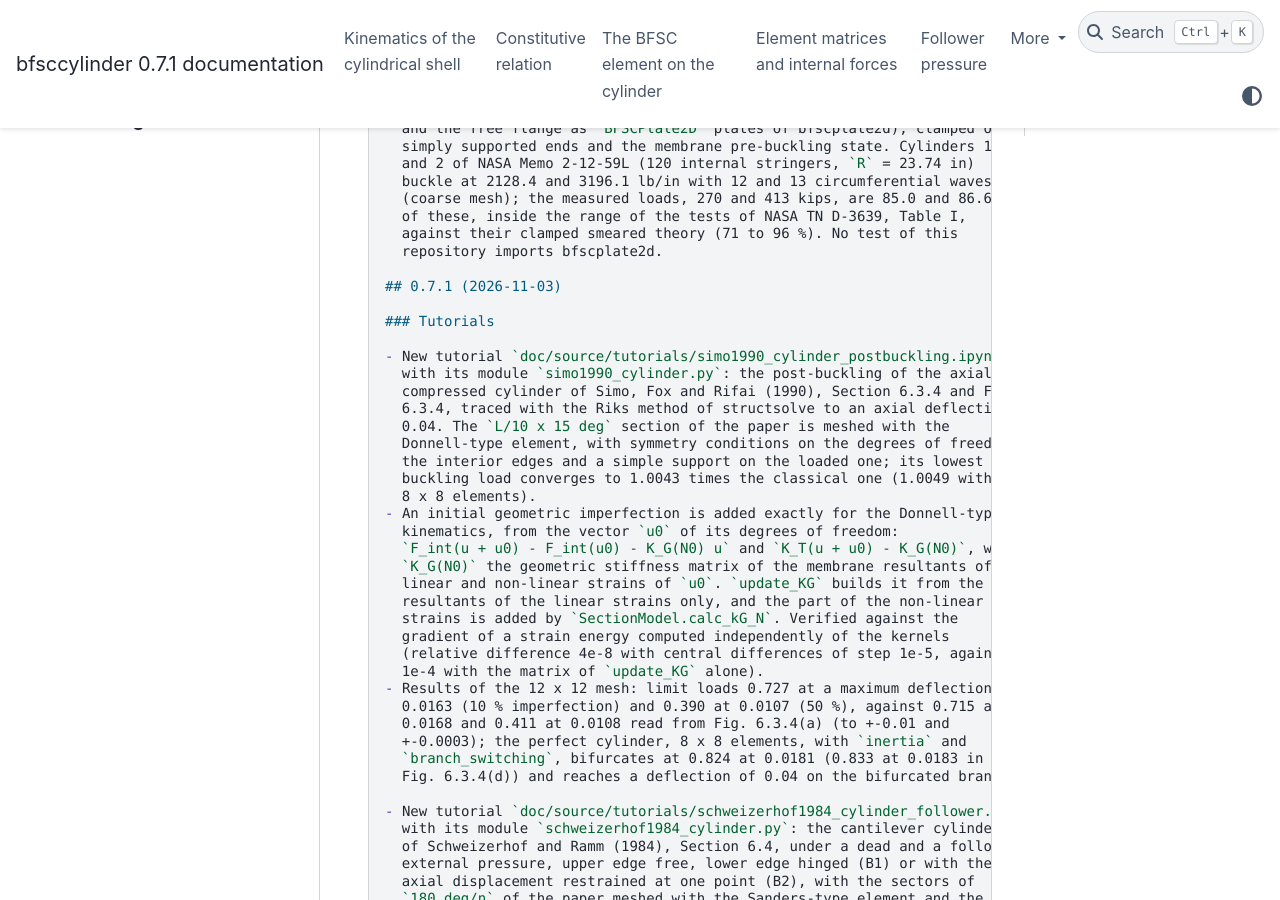
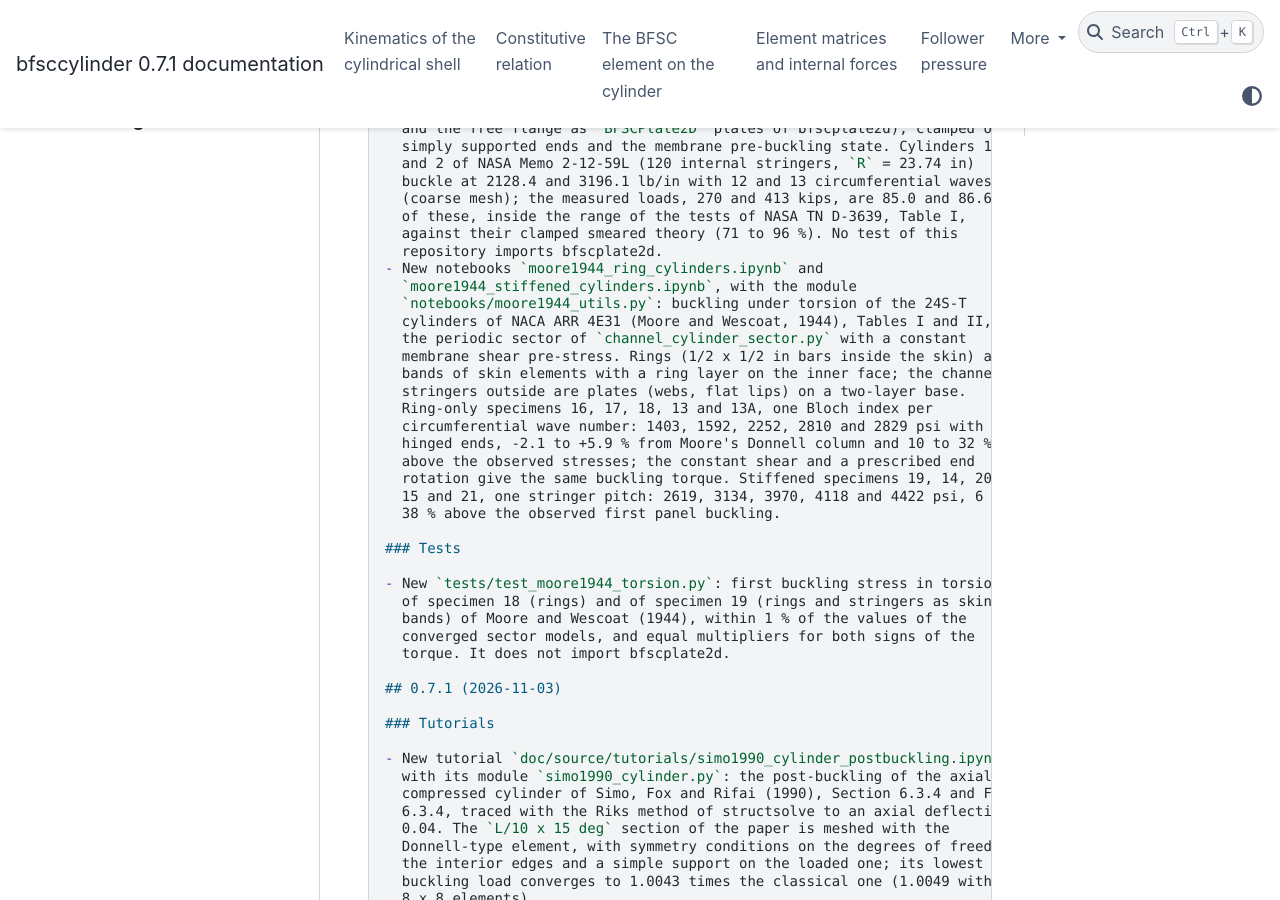
Before and after one commit to saullocastro/bfsccylinder, a Sphinx documentation site: the page built from doc/source/changelog.rst, in a window 1280 px wide and 900 px high, scrolled down 425 px. Built offline with Sphinx 7.4.7 and the PyData theme 0.15.4, drawn with Linux system fonts in a browser that asks for light colours; pages that are not in the unit, such as notebooks, are missing from menus; the version number is read from the project's files by our own code.

Commit message:
DOC: moore1944 stiffened cylinders in torsion, notebook, toctree and CHANGELOG
Specimens 19, 14, 20, 15 and 21 of Moore and Wescoat (1944), Table II:
one stringer pitch with Bloch indices 0 to n_s/2, channel stringers
outside (base as a two-layer skin, webs and flat lips of 0.283 in, the
area of Fig. 30), rings as skin bands, constant shear pre-stress.
Converged (last refinement 0.26 to 0.31 %), hinged ends: 2619, 3134,
3970, 4118 and 4422 psi against the observed lowest panel 2110, 2950,
2870, 3370 and 4120 psi. Executed on hpc12 (job 1059828). Both notebooks
added to the Tutorials toctree.

```diff
--- a/CHANGELOG.md
+++ b/CHANGELOG.md
@@ -18,6 +18,29 @@ The dates of the released versions are those of their tagged commits.
   of these, inside the range of the tests of NASA TN D-3639, Table I,
   against their clamped smeared theory (71 to 96 %). No test of this
   repository imports bfscplate2d.
+- New notebooks `moore1944_ring_cylinders.ipynb` and
+  `moore1944_stiffened_cylinders.ipynb`, with the module
+  `notebooks/moore1944_utils.py`: buckling under torsion of the 24S-T
+  cylinders of NACA ARR 4E31 (Moore and Wescoat, 1944), Tables I and II, on
+  the periodic sector of `channel_cylinder_sector.py` with a constant
+  membrane shear pre-stress. Rings (1/2 x 1/2 in bars inside the skin) are
+  bands of skin elements with a ring layer on the inner face; the channel
+  stringers outside are plates (webs, flat lips) on a two-layer base.
+  Ring-only specimens 16, 17, 18, 13 and 13A, one Bloch index per
+  circumferential wave number: 1403, 1592, 2252, 2810 and 2829 psi with
+  hinged ends, -2.1 to +5.9 % from Moore's Donnell column and 10 to 32 %
+  above the observed stresses; the constant shear and a prescribed end
+  rotation give the same buckling torque. Stiffened specimens 19, 14, 20,
+  15 and 21, one stringer pitch: 2619, 3134, 3970, 4118 and 4422 psi, 6 to
+  38 % above the observed first panel buckling.
+
+### Tests
+
+- New `tests/test_moore1944_torsion.py`: first buckling stress in torsion
+  of specimen 18 (rings) and of specimen 19 (rings and stringers as skin
+  bands) of Moore and Wescoat (1944), within 1 % of the values of the
+  converged sector models, and equal multipliers for both signs of the
+  torque. It does not import bfscplate2d.
 
 ## 0.7.1 (2026-11-03)
 
--- a/doc/source/index.rst
+++ b/doc/source/index.rst
@@ -84,6 +84,8 @@ User guide
     notebooks/weller1977_stiffened_cylinder_buckling.nblink
     notebooks/peterson1959_stiffened_cylinder_buckling.nblink
     notebooks/singer1971_stiffened_cylinder_buckling.nblink
+    notebooks/moore1944_ring_cylinders.nblink
+    notebooks/moore1944_stiffened_cylinders.nblink
 
 
 bfsccylinder API
```
Also changed, not shown: 2 other files.
